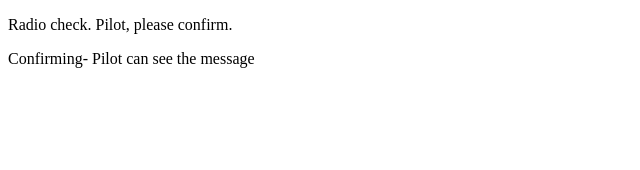
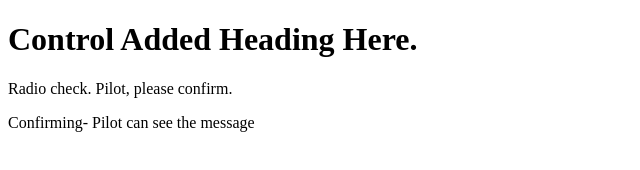
Before and after one commit to nil-sj/communication-log, a plain HTML site: page index.html in a window 1280 px wide. Shown: the whole page, without its empty margins (0-640 px from the left). Drawn offline with Linux system fonts and the light colour scheme.

Commit message:
Control added the heading message

```diff
--- a/index.html
+++ b/index.html
@@ -1,6 +1,7 @@
 <!DOCTYPE html>
 <html>
    <body>
+      <h1>Control Added Heading Here.</h1>
       <p>Radio check. Pilot, please confirm.</p>
       <p>Confirming- Pilot can see the message</p>
    </body>
```
